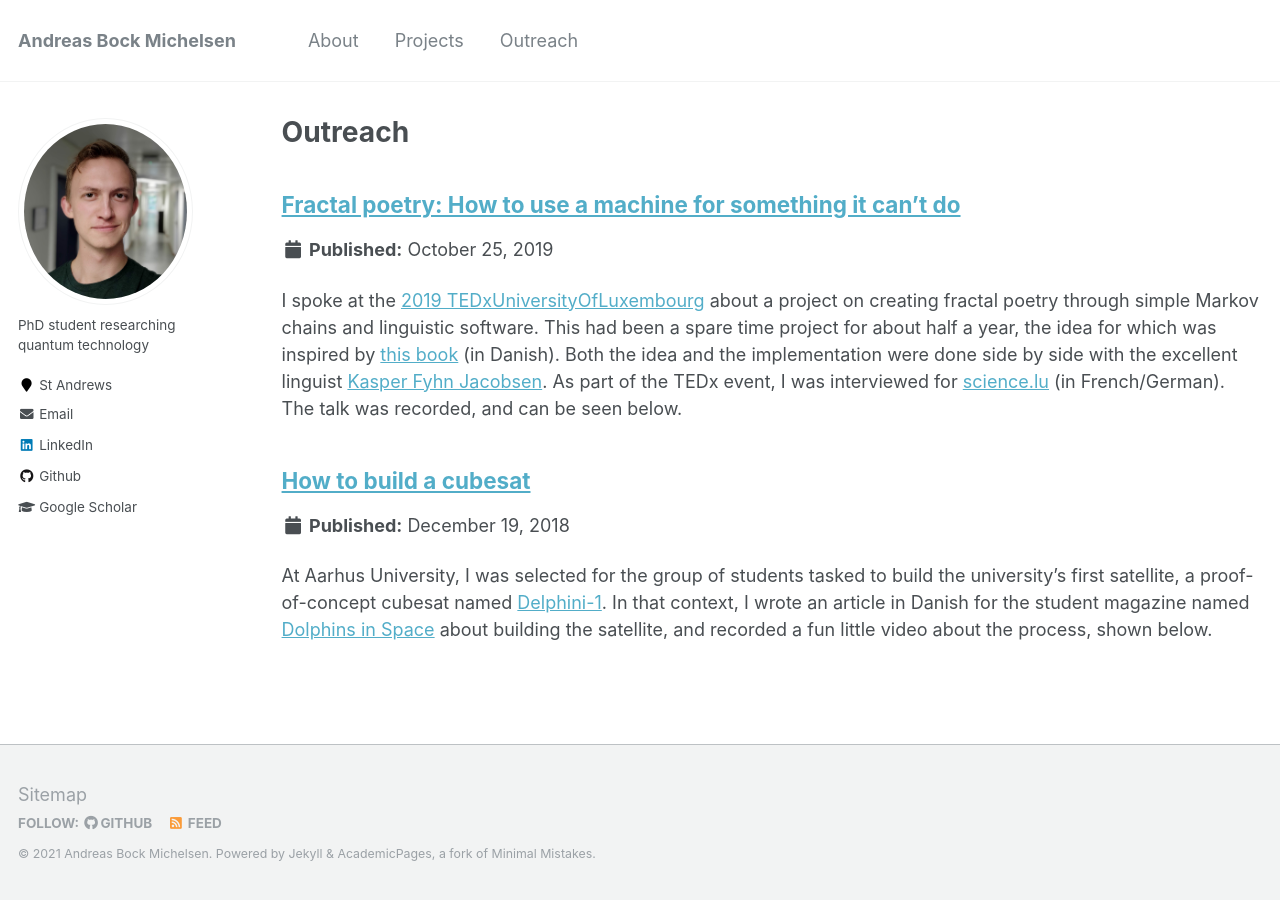
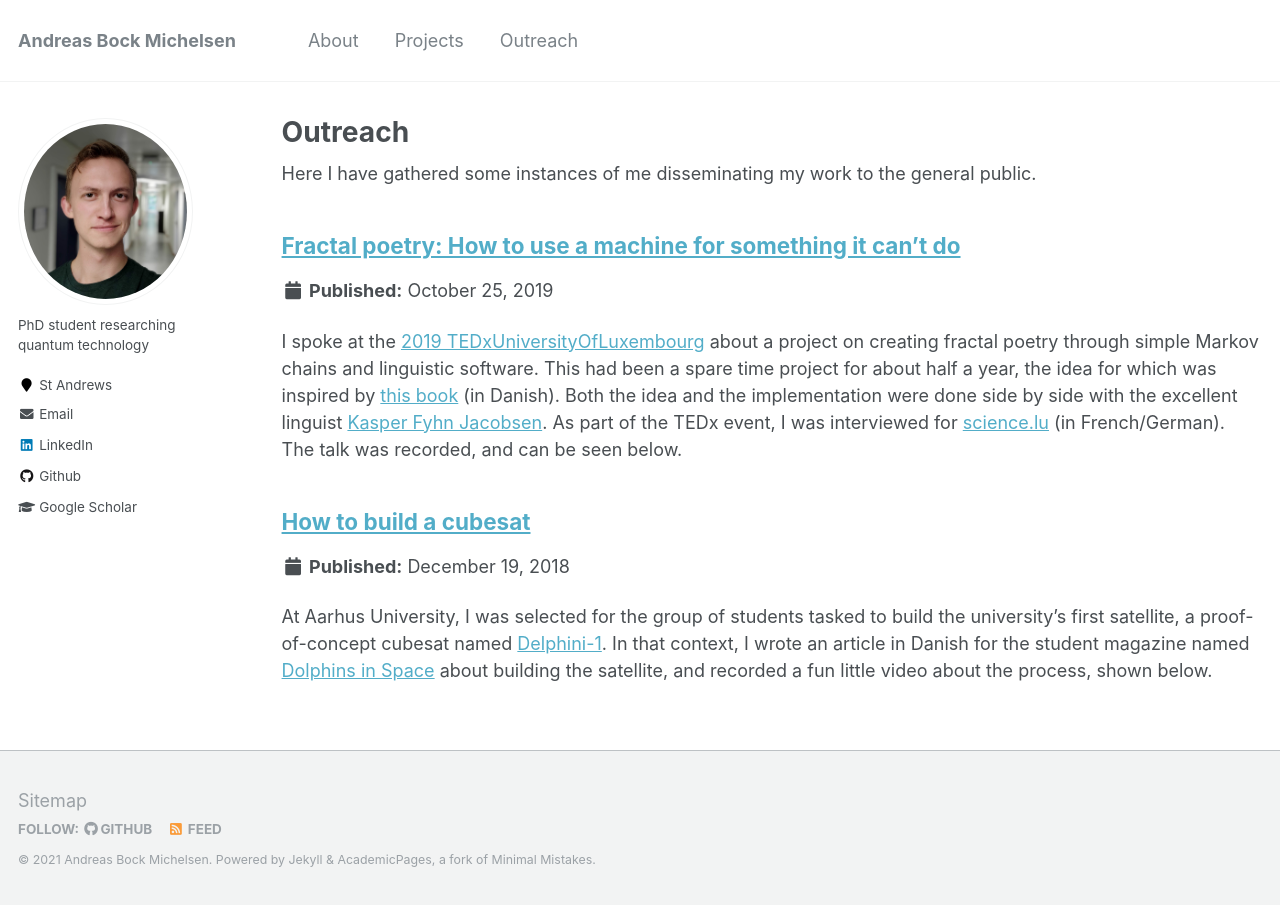
Before and after one commit to AndBM/andbm.github.io, a Jekyll site: the page built from _pages/outreach.html, in a window 1280 px wide. Built offline with Jekyll 4.4.1, drawn with Linux system fonts in a browser that asks for light colours.

Commit message:
Text test

```diff
--- a/_pages/outreach.html
+++ b/_pages/outreach.html
@@ -5,6 +5,8 @@ permalink: /outreach/
 author_profile: true
 ---
 
+Here I have gathered some instances of me disseminating my work to the general public.
+
 {% include base_path %}
 
 {% for post in site.outreach reversed %}
```
